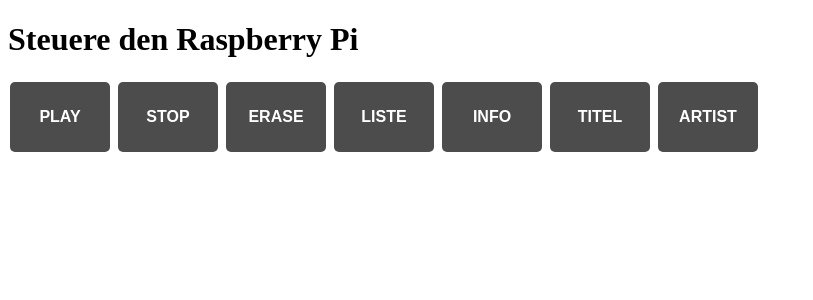
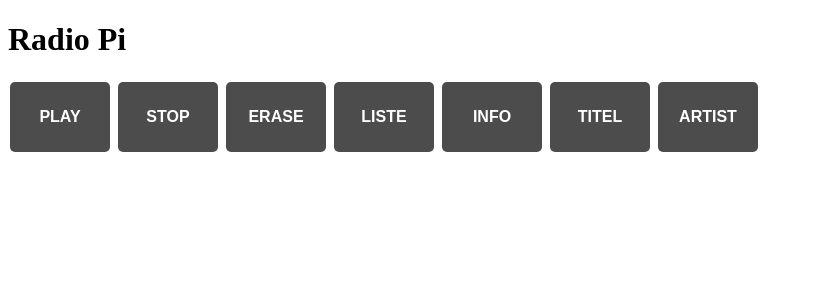
Before and after one commit to HaraldRau/radiopi, a Flask app: page / in a window 1280 px wide. Shown: the top 300 px of the page, without its empty margins (0-813 px from the left). Run offline with Flask 3, Linux system fonts and the light colour scheme.

Commit message:
Update index.html

```diff
--- a/webinterface/templates/index.html
+++ b/webinterface/templates/index.html
@@ -36,7 +36,7 @@
 </style>
 </head>
 <body>
-    <h1>Steuere den Raspberry Pi</h1>
+    <h1>Radio Pi</h1>
     <button class="button" onclick="sendCommand('mocp_play')"><h4>PLAY</h4></button>
     <button class="button" onclick="sendCommand('mocp_stop')"><h4>STOP</h4></button>
     <button class="button" onclick="sendCommand('mocp_erase')"><h4>ERASE</h4></button>
```
